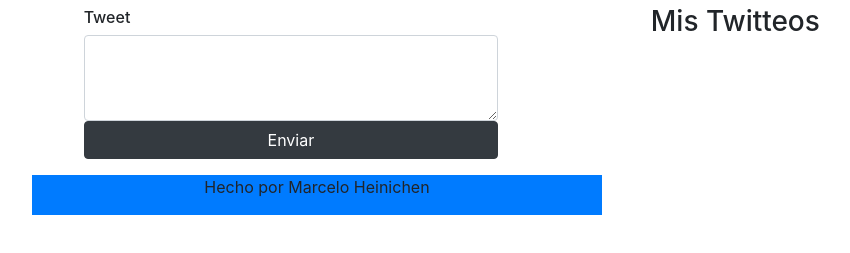
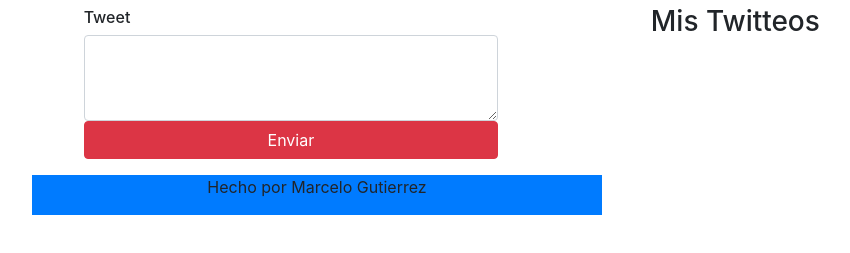
Before and after one commit to CheloHei/LocalStorage, a plain HTML site: page index.html in a window 1280 px wide. Shown: the part 51-304 px from the top of the page, without its empty margins (38-888 px from the left). Drawn offline with Linux system fonts and the light colour scheme.

Commit message:
Agregando boton rojo y cambio de nombre

```diff
--- a/index.html
+++ b/index.html
@@ -25,7 +25,7 @@
                             <label for="tweet" class="h6">Tweet</label>
                             <textarea class="form-control" name="tweet" id="tweet" rows="3"></textarea>
 
-                            <button type="submit" class="btn btn-dark tw btn-block">Enviar</button>
+                            <button type="submit" class="btn btn-danger tw btn-block">Enviar</button>
                         </form>
                     </div>
 
@@ -40,7 +40,7 @@
     <div class="container">
         <div class="row ">
             <footer class="col-md-6 bg-primary"><p class="text-center">
-                Hecho por Marcelo Heinichen
+                Hecho por Marcelo Gutierrez
             </p></footer>
         </div>
     </div>
```
